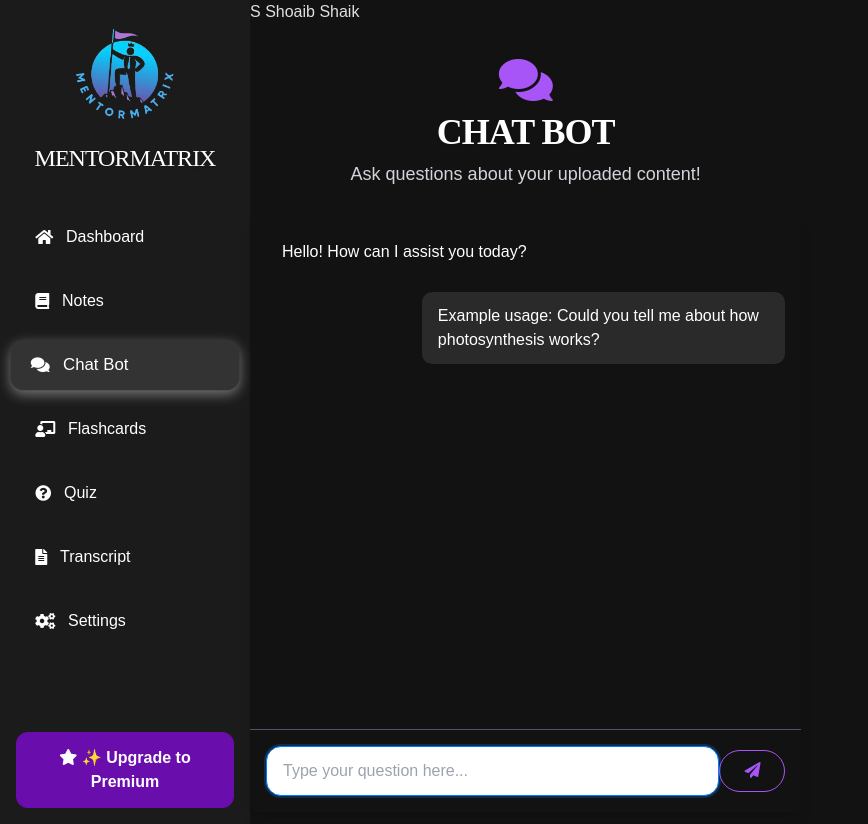
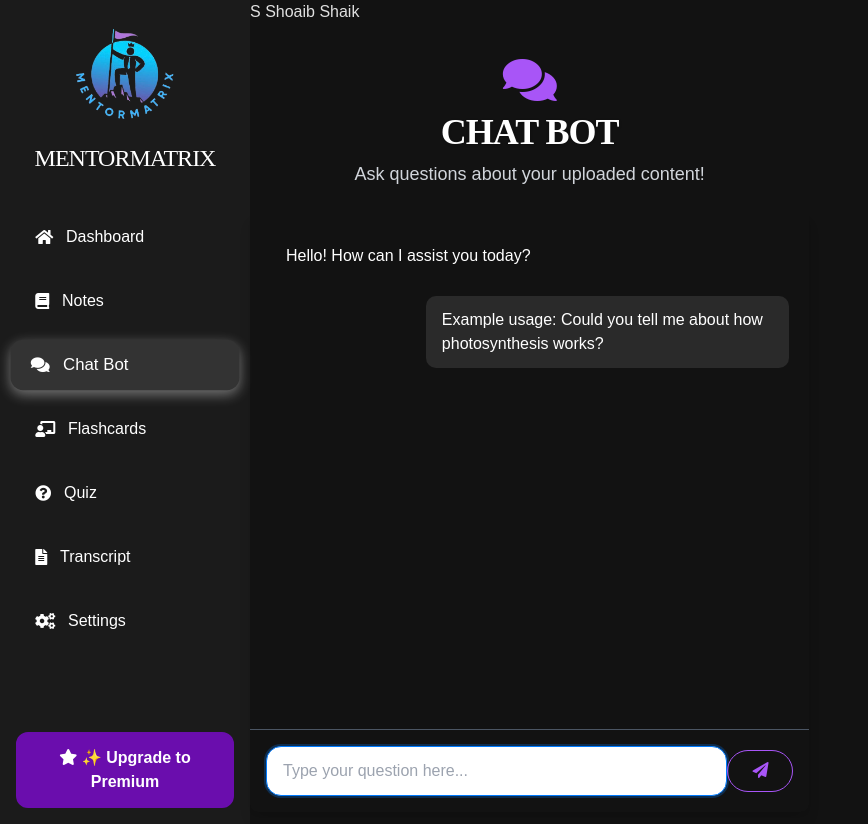
Before and after one commit to Shoaib-Programmer/MentorMatrix, a Flask app: page /chatbot in a window 1280 px wide. Shown: the whole page, without its empty margins (0-868 px from the left). Run offline with Flask 3, Linux system fonts and the light colour scheme; some libraries are stand-ins or nearby versions.

Commit message:
slightly increased the padding of #messages

```diff
--- a/templates/chatbot.html
+++ b/templates/chatbot.html
@@ -22,7 +22,7 @@
     <!-- Chat Container -->
     <div class="flex flex-col justify-between w-full max-w-5xl h-[75vh] mt-6 shadow-lg rounded-lg">
         <!-- Chat Messages Section -->
-        <div id="messages" class="flex flex-col flex-grow overflow-y-auto p-4 space-y-4">
+        <div id="messages" class="flex flex-col flex-grow overflow-y-auto p-5 space-y-4">
             <!-- Example Bot Message -->
             <div class="message bot">
                 Hello! How can I assist you today?
```
